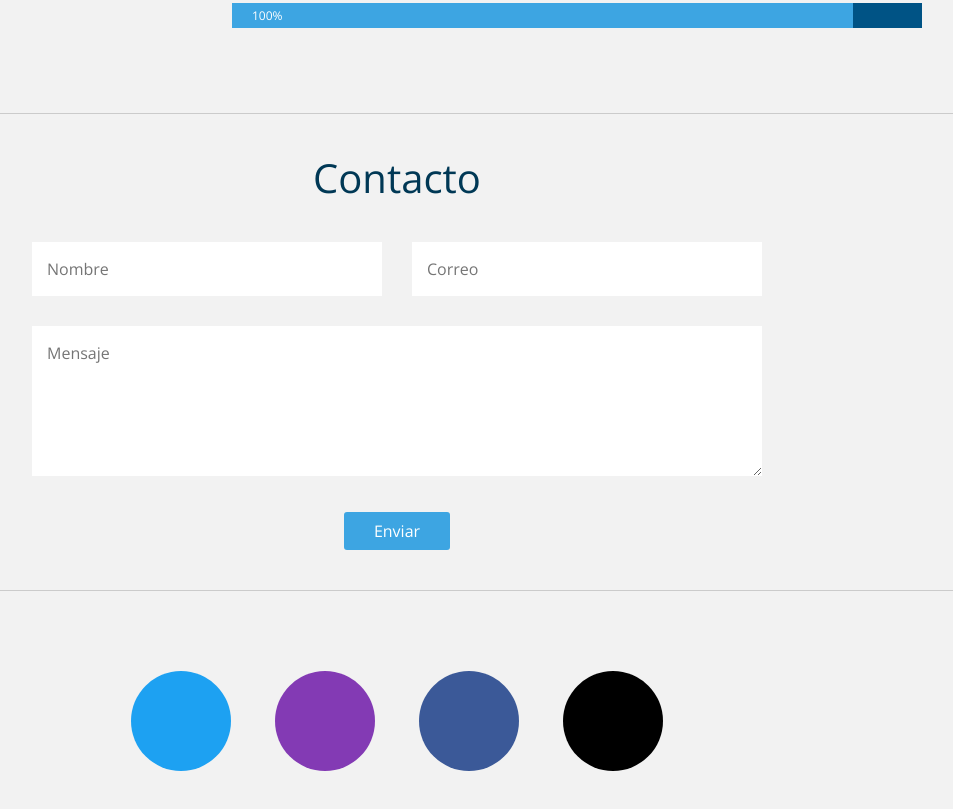
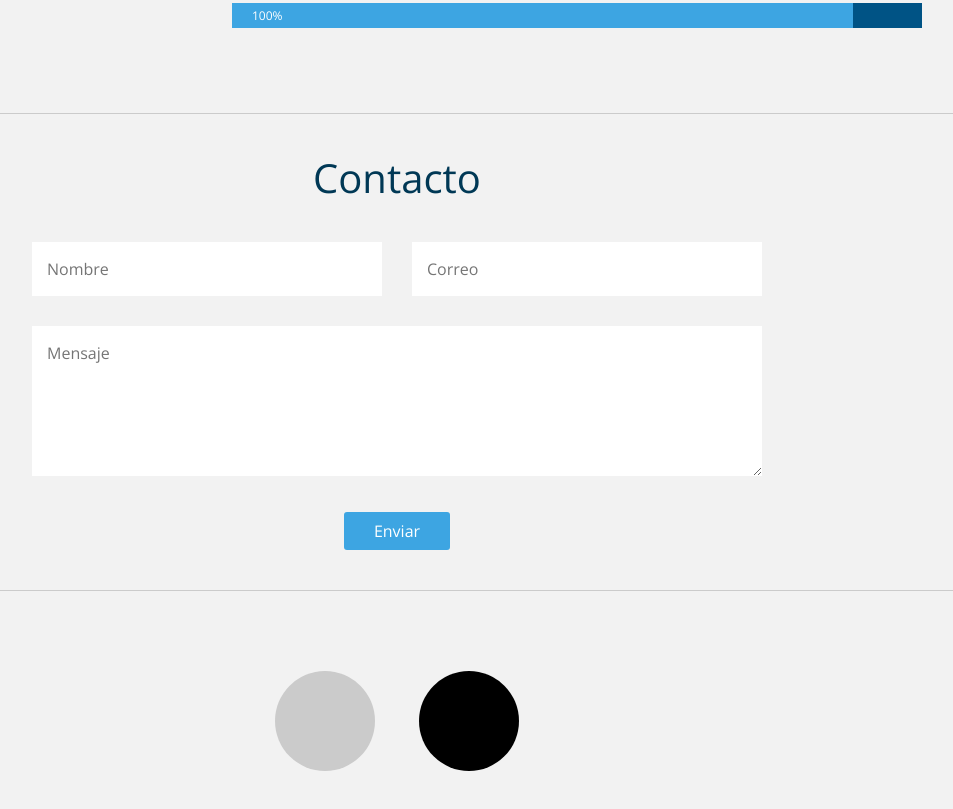
Before and after one commit to brunofnz/brunofnz, a plain HTML site: page index.html in a window 1280 px wide. Shown: the part 2117-2926 px from the top of the page, without its empty margins (243-1196 px from the left). Drawn offline with nearby package versions, Linux system fonts and the light colour scheme.

Commit message:
linkedin

```diff
--- a/index.html
+++ b/index.html
@@ -206,9 +206,7 @@
 		<div class="container">
 			<div class="row redes-sociales justify-content-center">
 				<div class="col-auto">
-					<a href="https://twitter.com/bruno___fer" class="icono icon-twitter twitter"></a>
-					<a href="https://www.instagram.com/brunofnzok" class="icono icon-instagram instagram"></a>
-					<a href="https://www.facebook.com/brunofnzok" class="icono icon-facebook facebook"></a>
+					<a href="https://www.linkedin.com/in/bruno-fernandez-462bba1b8" class="icono icon-linkedin linkedin"></a>
 					<a href="https://github.com/brunofnz" class="icono icon-github-circled github-circled"></a>
 				</div>
 			</div>
```
